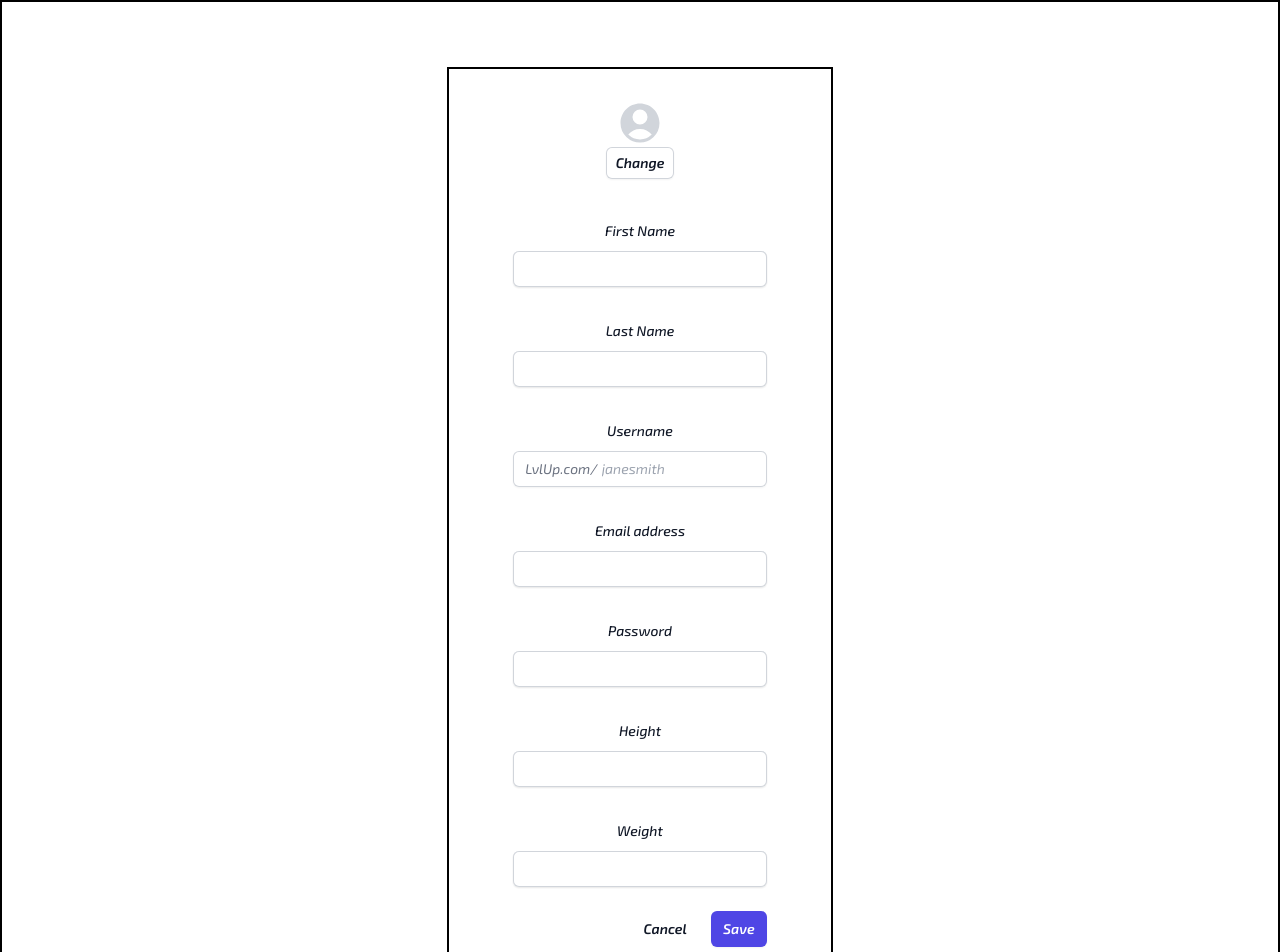
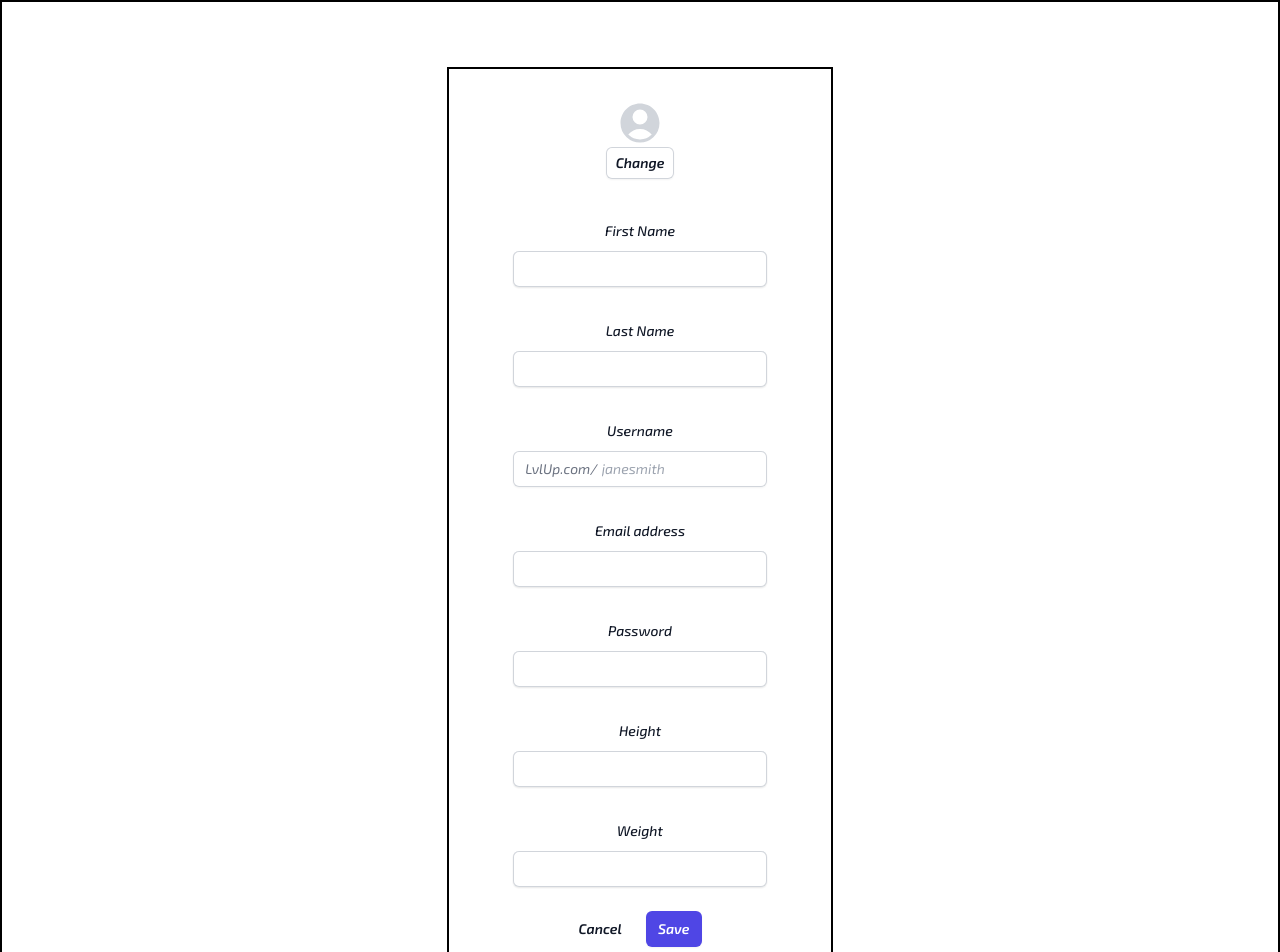
Before and after one commit to Mago223/LvlUp, a React (Vite) app in the folder client/: page /register in a window 1280 px wide. Shown: the top 952 px of the page. Built offline with nearby package versions, Linux system fonts and the light colour scheme.

Commit message:
centered submit button

```diff
--- a/client/src/pages/Registration.jsx
+++ b/client/src/pages/Registration.jsx
@@ -159,7 +159,7 @@ export default function Registration() {
           </div>
 
           {/* Submit button */}
-          <div className="mt-6 flex items-center justify-end gap-x-6">
+          <div className="mt-6 flex items-center justify-center gap-x-6">
             <button
               type="button"
               className="text-sm font-semibold leading-6 text-gray-900"
```
